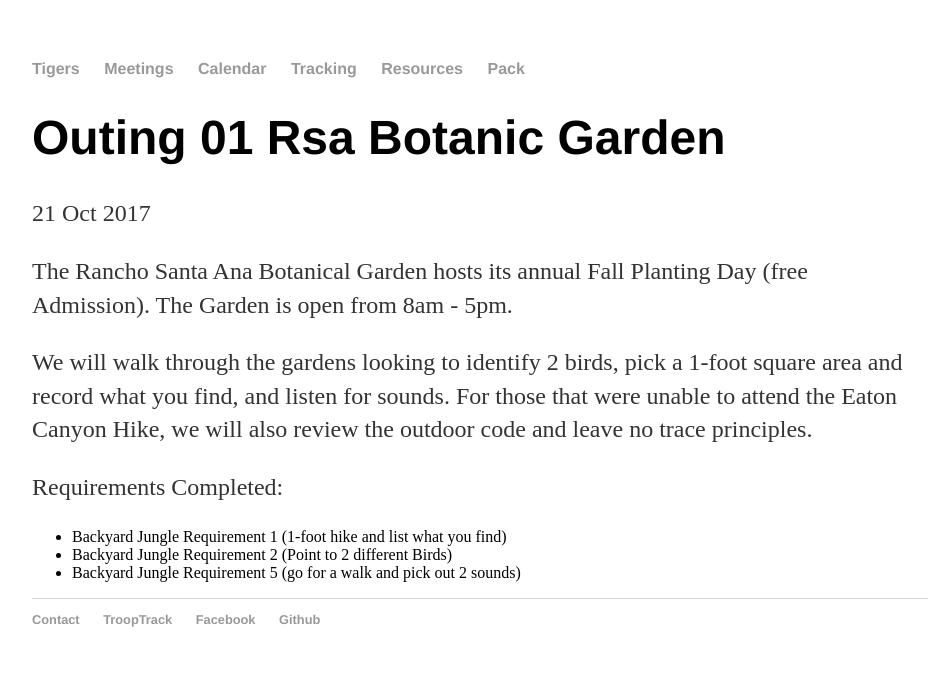
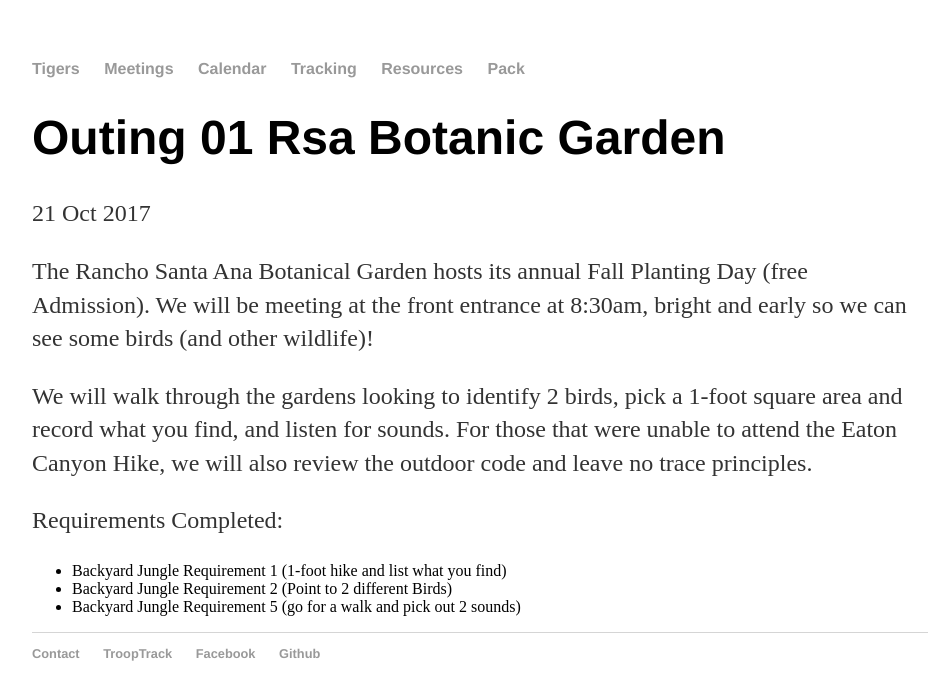
Before and after one commit to clare-pack818/clare-pack818.github.io, a Jekyll site: the page built from _posts/2017-10-21-Outing-01-RSA-Botanic-Garden.md, in a window 1280 px wide. Shown: the top 700 px of the page, without its empty margins (160-1098 px from the left). Built offline with Jekyll 4.4.1, drawn with Linux system fonts in a browser that asks for light colours; our own code applies the rules of GitHub Pages for plain Markdown files.

Commit message:
Update 2017-10-21-Outing-01-RSA-Botanic-Garden.md

```diff
--- a/_posts/2017-10-21-Outing-01-RSA-Botanic-Garden.md
+++ b/_posts/2017-10-21-Outing-01-RSA-Botanic-Garden.md
@@ -1,4 +1,4 @@
-The Rancho Santa Ana Botanical Garden hosts its annual Fall Planting Day (free Admission).  The Garden is open from 8am - 5pm.
+The Rancho Santa Ana Botanical Garden hosts its annual Fall Planting Day (free Admission).  We will be meeting at the front entrance at 8:30am, bright and early so we can see some birds (and other wildlife)!
 
 We will walk through the gardens looking to identify 2 birds, pick a 1-foot square area and record what you find, and listen for sounds.  For those that were unable to attend the Eaton Canyon Hike, we will also review the outdoor code and leave no trace principles.
 
```
